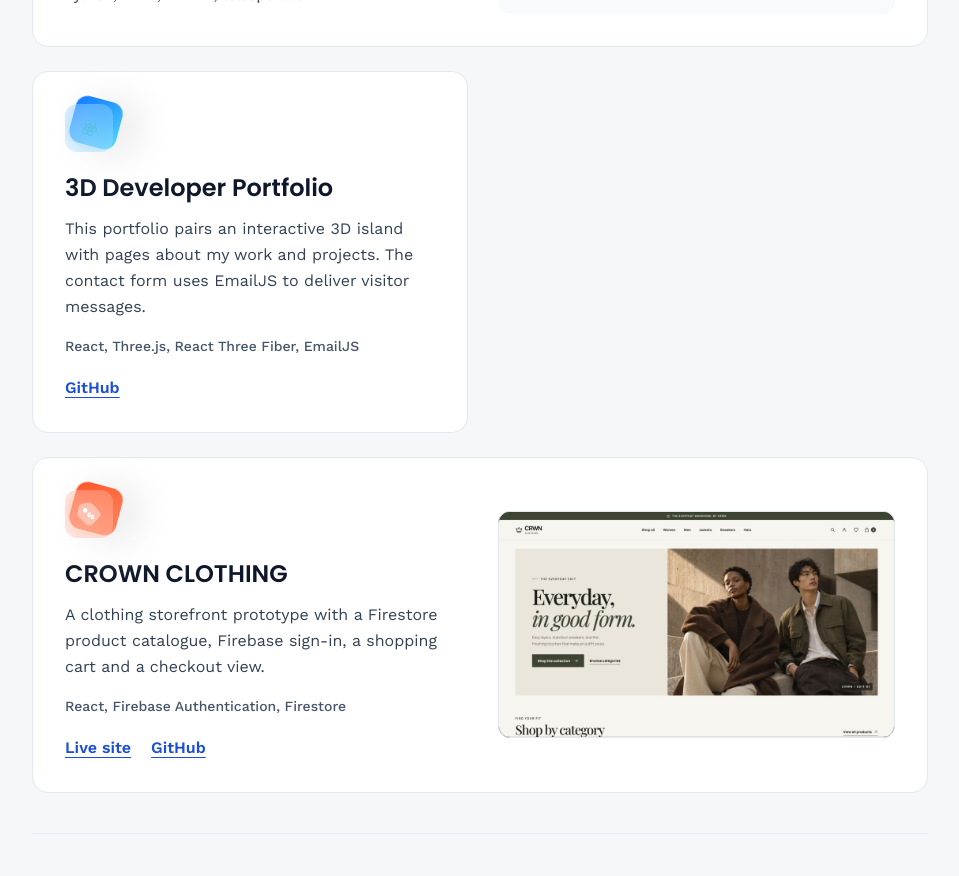
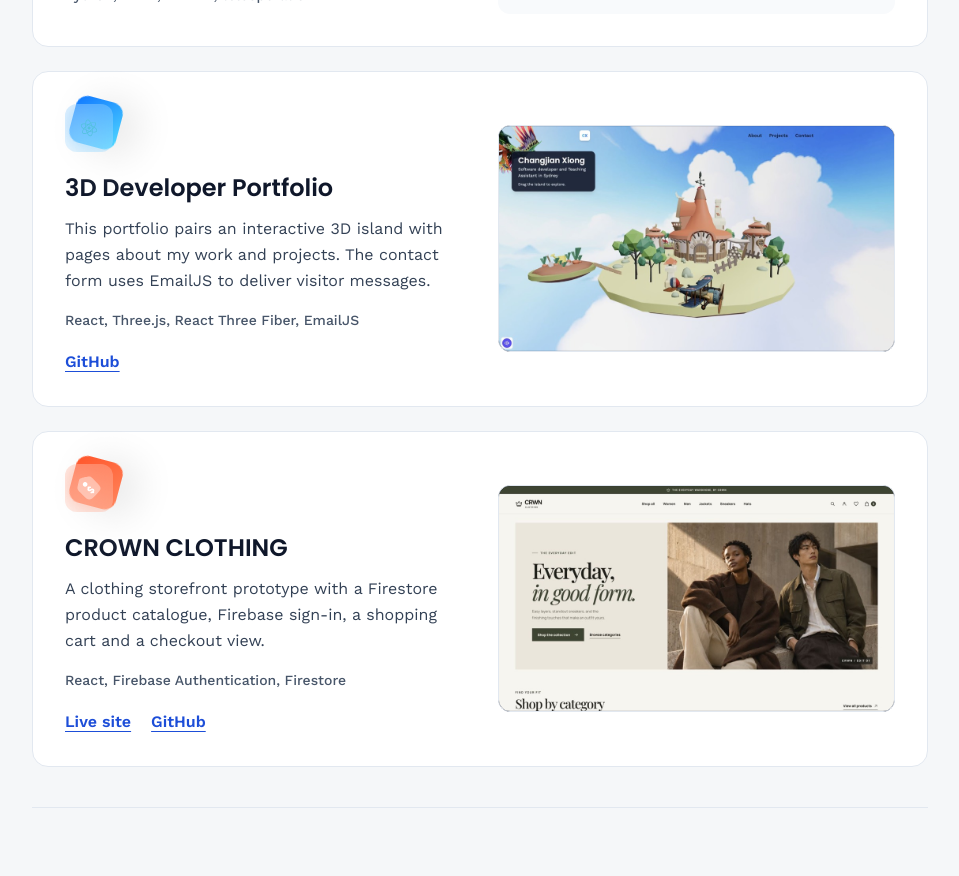
Before and after one commit to edwardxcj/3d-portfolio, a React (Vite) app: page /projects in a window 1280 px wide. Shown: the part 940-1816 px from the top of the page, without its empty margins (160-1119 px from the left). Built offline with nearby package versions, Linux system fonts and the light colour scheme.

Commit message:
Add a live portfolio homepage preview

```diff
--- a/src/components/HomeScene.jsx
+++ b/src/components/HomeScene.jsx
@@ -1,6 +1,6 @@
 /* eslint-disable react/no-unknown-property */
 import { Canvas } from "@react-three/fiber";
-import { Suspense, useCallback, useRef, useState } from "react";
+import { Suspense, useCallback, useEffect, useRef, useState } from "react";
 
 import Bird from "../models/Bird";
 import Island from "../models/Island";
@@ -18,6 +18,18 @@ export default function HomeScene({ setCurrentStage }) {
     setIsReady(true);
     setCurrentStage(1);
   }, [setCurrentStage]);
+
+  useEffect(() => {
+    if (!isReady || window.parent === window) return;
+
+    const frame = requestAnimationFrame(() => {
+      window.parent.postMessage(
+        { type: "portfolio-scene-ready" },
+        window.location.origin
+      );
+    });
+    return () => cancelAnimationFrame(frame);
+  }, [isReady]);
 
   return (
     <div
--- a/src/components/ProjectPreview.jsx
+++ b/src/components/ProjectPreview.jsx
@@ -2,8 +2,27 @@ import { useEffect, useRef, useState } from "react";
 
 export default function ProjectPreview({ name, preview }) {
   const container = useRef(null);
+  const frame = useRef(null);
   const [scale, setScale] = useState(0);
   const [loaded, setLoaded] = useState(false);
+  const opensNewTab = !preview.siteUrl.startsWith("/");
+
+  useEffect(() => {
+    if (!preview.waitForScene) return;
+
+    const handleSceneReady = (event) => {
+      if (
+        event.source === frame.current?.contentWindow &&
+        event.origin === new URL(preview.url, window.location.href).origin &&
+        event.data?.type === "portfolio-scene-ready"
+      ) {
+        setLoaded(true);
+      }
+    };
+
+    window.addEventListener("message", handleSceneReady);
+    return () => window.removeEventListener("message", handleSceneReady);
+  }, [preview.url, preview.waitForScene]);
 
   useEffect(() => {
     // Only embed the app when the browser can isolate its cookies and storage.
@@ -31,6 +50,7 @@ export default function ProjectPreview({ name, preview }) {
       />
       {scale > 0 && (
         <iframe
+          ref={frame}
           src={preview.url}
           title={`${name} website preview`}
           width={preview.width}
@@ -42,17 +62,19 @@ export default function ProjectPreview({ name, preview }) {
           aria-hidden="true"
           inert=""
           loading="lazy"
-          onLoad={() => setLoaded(true)}
+          onLoad={() => {
+            if (!preview.waitForScene) setLoaded(true);
+          }}
           className={`pointer-events-none absolute left-0 top-0 border-0 ${loaded ? "" : "invisible"}`}
           style={{ zoom: scale }}
         />
       )}
       <a
         href={preview.siteUrl}
-        target="_blank"
-        rel="noopener noreferrer"
+        target={opensNewTab ? "_blank" : undefined}
+        rel={opensNewTab ? "noopener noreferrer" : undefined}
         className="absolute inset-0 rounded-xl focus-visible:outline focus-visible:outline-2 focus-visible:-outline-offset-4 focus-visible:outline-white"
-        aria-label={`Open ${name} website (opens in a new tab)`}
+        aria-label={`Open ${name} ${opensNewTab ? "website (opens in a new tab)" : "homepage"}`}
       />
     </div>
   );
--- a/src/constants/index.js
+++ b/src/constants/index.js
@@ -7,6 +7,7 @@ import {
 } from "../assets/icons";
 import zeroNetSignIn from "../assets/projects/zeronet-preview.svg";
 import crownPreview from "../assets/projects/crown-preview.svg";
+import portfolioPreview from "../assets/projects/portfolio-preview.svg";
 
 export const skills = [
   {
@@ -151,6 +152,15 @@ export const projects = [
     description:
       "This portfolio pairs an interactive 3D island with pages about my work and projects. The contact form uses EmailJS to deliver visitor messages.",
     technologies: "React, Three.js, React Three Fiber, EmailJS",
+    preview: {
+      url: "/",
+      siteUrl: "/",
+      source: portfolioPreview,
+      alt: "The portfolio homepage with its 3D island and introduction card",
+      width: 1512,
+      height: 861,
+      waitForScene: true,
+    },
     links: [
       { label: "GitHub", url: "https://github.com/edwardxcj/3d-portfolio" },
     ],
```
Also changed, not shown: src/assets/projects/portfolio-preview.svg (added).
